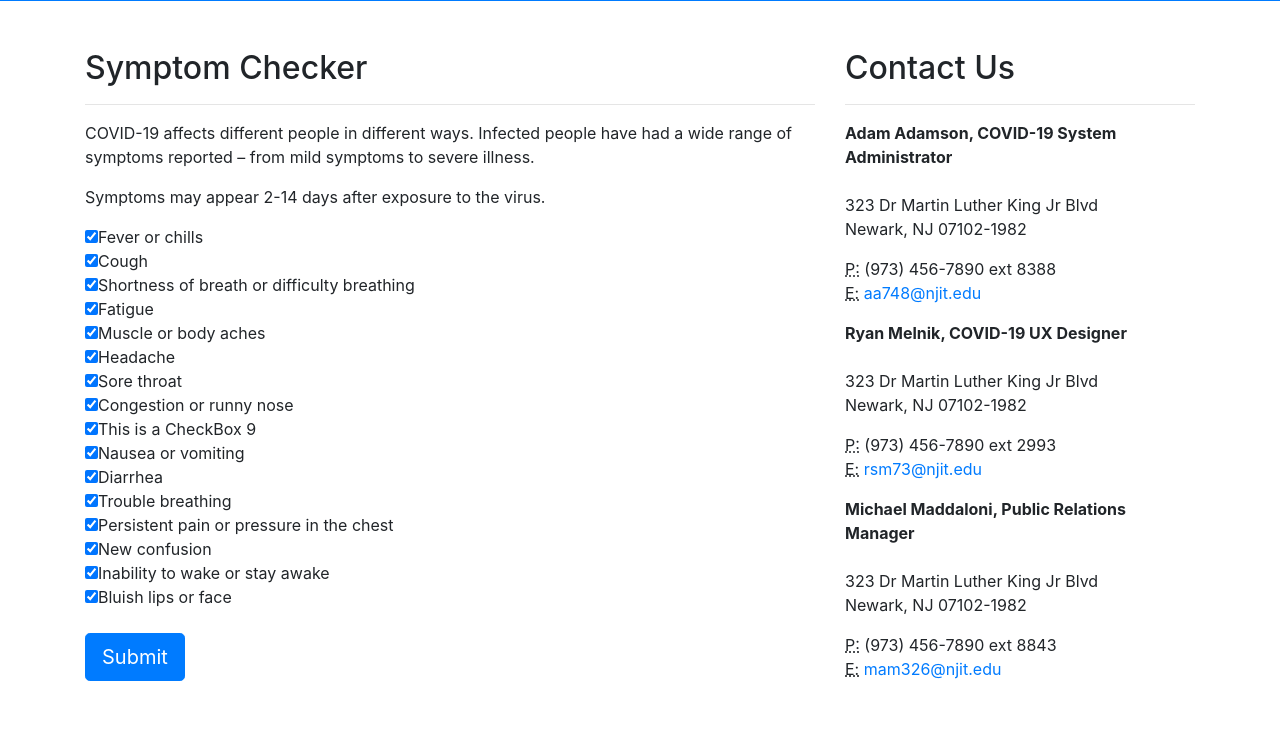
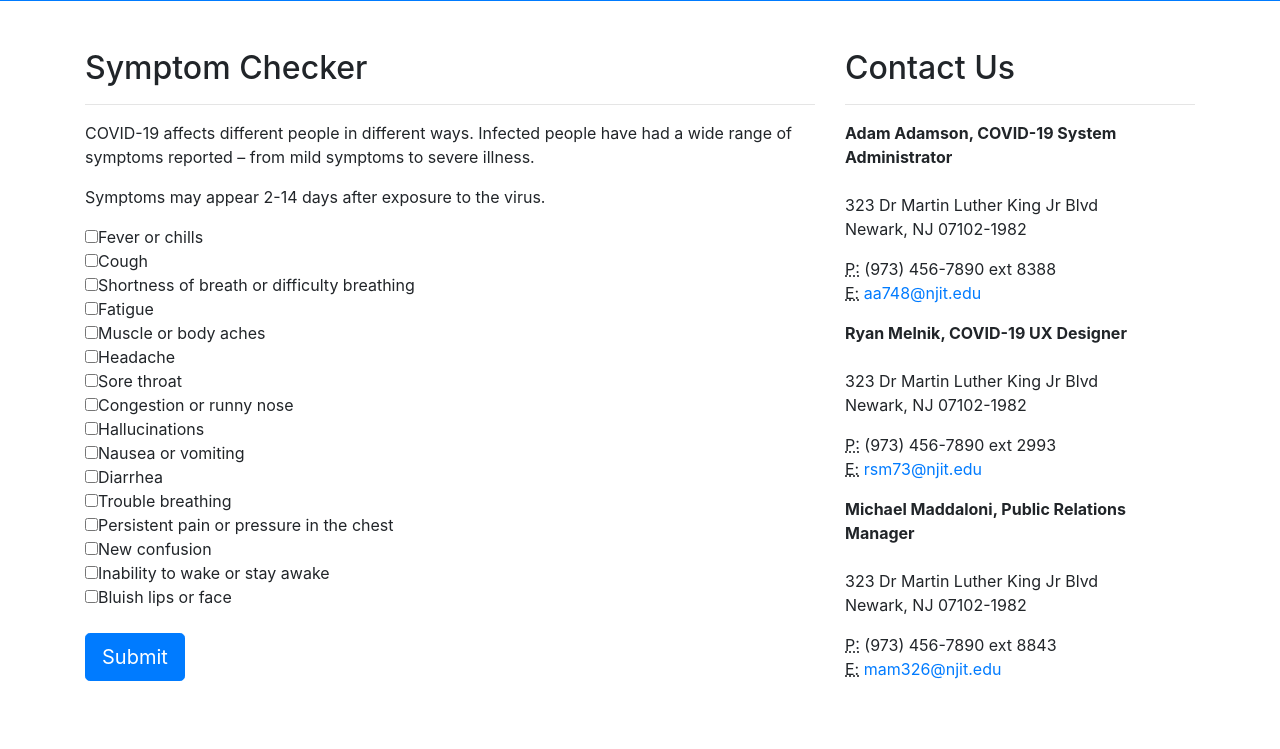
Before and after one commit to Team7IS601/covidtest, a Flask app: page / in a window 1280 px wide. Shown: the part 382-1131 px from the top of the page. Run offline with Flask 2, Linux system fonts and the light colour scheme; some libraries are stand-ins or nearby versions.

Commit message:
Fix:  Made changes to checkboxes

```diff
--- a/app/templates/index.html
+++ b/app/templates/index.html
@@ -83,22 +83,22 @@
 </p>
         <p>Symptoms may appear 2-14 days after exposure to the virus.</p>
 		   <div class="check"> <form action="/" method="POST">
-                <input type="checkbox" id="checkbox" name="checkbox" value="1" checked>Fever or chills<br>
-                <input type="checkbox" id="checkbox" name="checkbox" value="2" checked>Cough<br>
-                <input type="checkbox" id="checkbox" name="checkbox" value="3" checked>Shortness of breath or difficulty breathing<br>
-                <input type="checkbox" id="checkbox" name="checkbox" value="4"checked>Fatigue<br>
-                <input type="checkbox" id="checkbox" name="checkbox" value="5" checked>Muscle or body aches<br>
-                <input type="checkbox" id="checkbox" name="checkbox" value="6" checked>Headache<br>
-                <input type="checkbox" id="checkbox" name="checkbox" value="7" checked>Sore throat<br>
-                <input type="checkbox" id="checkbox" name="checkbox" value="8" checked>Congestion or runny nose<br>
-                <input type="checkbox" id="checkbox" name="checkbox" value="9" checked>This is a CheckBox 9<br>
-                <input type="checkbox" id="checkbox" name="checkbox" value="10" checked>Nausea or vomiting<br>
-                <input type="checkbox" id="checkbox" name="checkbox" value="11" checked>Diarrhea<br>
-                <input type="checkbox" id="checkbox" name="checkbox" value="12" checked>Trouble breathing<br>
-                <input type="checkbox" id="checkbox" name="checkbox" value="13"checked>Persistent pain or pressure in the chest<br>
-                <input type="checkbox" id="checkbox" name="checkbox" value="14" checked>New confusion<br>
-                <input type="checkbox" id="checkbox" name="checkbox" value="15" checked>Inability to wake or stay awake<br>
-                <input type="checkbox" id="checkbox" name="checkbox" value="16" checked>Bluish lips or face<br>
+                <input type="checkbox" id="checkbox" name="checkbox" value="1" unchecked>Fever or chills<br>
+                <input type="checkbox" id="checkbox" name="checkbox" value="2" unchecked>Cough<br>
+                <input type="checkbox" id="checkbox" name="checkbox" value="3" unchecked>Shortness of breath or difficulty breathing<br>
+                <input type="checkbox" id="checkbox" name="checkbox" value="4" unchecked>Fatigue<br>
+                <input type="checkbox" id="checkbox" name="checkbox" value="5" unchecked>Muscle or body aches<br>
+                <input type="checkbox" id="checkbox" name="checkbox" value="6" unchecked>Headache<br>
+                <input type="checkbox" id="checkbox" name="checkbox" value="7" unchecked>Sore throat<br>
+                <input type="checkbox" id="checkbox" name="checkbox" value="8" unchecked>Congestion or runny nose<br>
+                <input type="checkbox" id="checkbox" name="checkbox" value="9" unchecked>Hallucinations<br>
+                <input type="checkbox" id="checkbox" name="checkbox" value="10" unchecked>Nausea or vomiting<br>
+                <input type="checkbox" id="checkbox" name="checkbox" value="11" unchecked>Diarrhea<br>
+                <input type="checkbox" id="checkbox" name="checkbox" value="12" unchecked>Trouble breathing<br>
+                <input type="checkbox" id="checkbox" name="checkbox" value="13" unchecked>Persistent pain or pressure in the chest<br>
+                <input type="checkbox" id="checkbox" name="checkbox" value="14" unchecked>New confusion<br>
+                <input type="checkbox" id="checkbox" name="checkbox" value="15" unchecked>Inability to wake or stay awake<br>
+                <input type="checkbox" id="checkbox" name="checkbox" value="16" unchecked>Bluish lips or face<br>
                 <br><input class="btn btn-primary btn-lg" type="submit" id = "submit" value="Submit">
 			   </form></div>
 <br>
```
